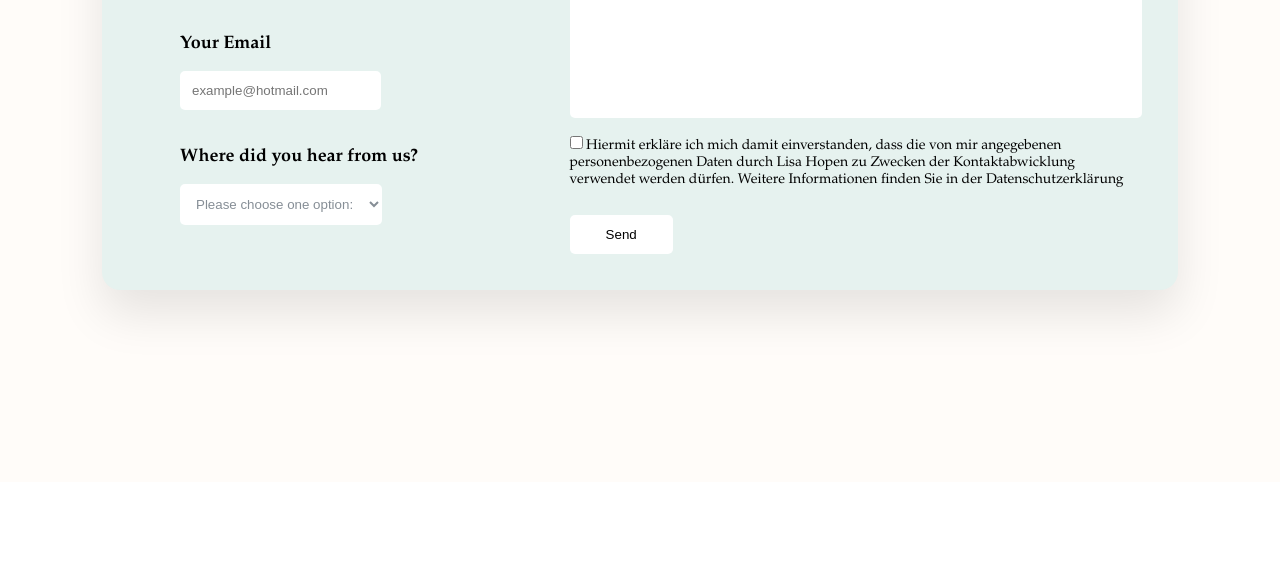
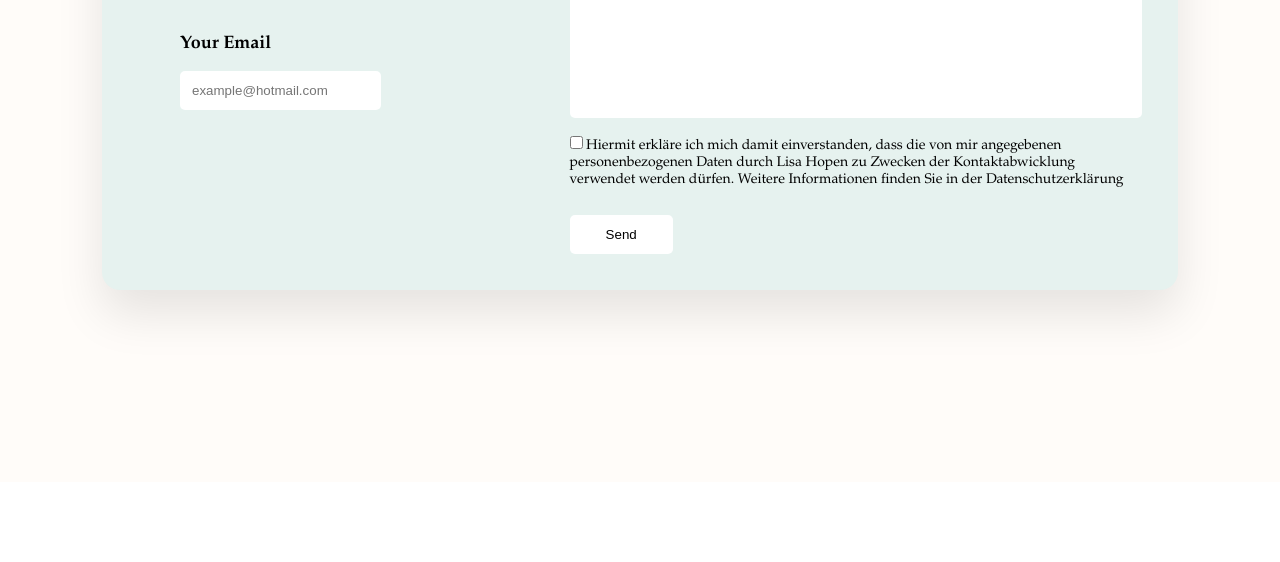
Before and after one commit to Scotti26593/physiopunkt, a plain HTML site: page index.html in a window 1280 px wide. Shown: the part 6102-6664 px from the top of the page. Drawn offline with nearby package versions, Linux system fonts and the light colour scheme.

Commit message:
remove select

```diff
--- a/css/style.css
+++ b/css/style.css
@@ -339,14 +339,14 @@ html {
   padding-top: 3.6rem;
 }
 
-.form-select-element select {
+/*.form-select-element select {
   padding: 1.2rem;
   border: none;
   border-radius: 0.5rem;
   background-color: white;
   color: #868e96;
 }
-
+*/
 #message {
   height: 16rem;
 }
--- a/index.html
+++ b/index.html
@@ -402,18 +402,6 @@ action="https://formspree.io/f/myzggoon"
                   placeholder="example@hotmail.com"
                 />
               </div>
-
-              <div class="form-select-element">
-                <label for="select-where">Where did you hear from us?</label>
-                <select id="select-where" required>
-                  <option value="">Please choose one option:</option>
-                  <option value="friends">Friends and family</option>
-                  <option value="youtube">YouTube video</option>
-                  <option value="podcast">Podcast</option>
-                  <option value="ad">Facebook ad</option>
-                  <option value="others">Others</option>
-                </select>
-              </div>
             </div>
 
             <div class="message-box">
```
